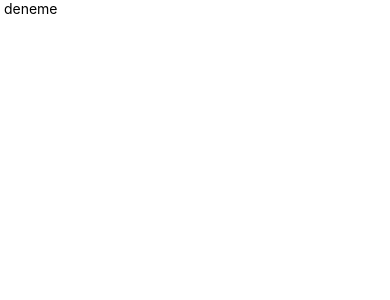
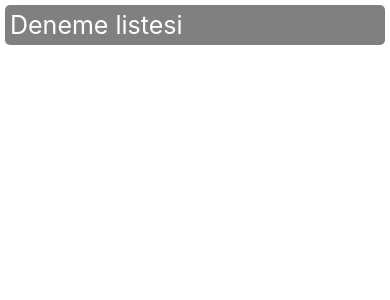
Before and after one commit to aytacbulanik/To_Do_List_RN, a React Native app: screen / in a window 390 px wide. Shown: the top 300 px of the page. Built offline with nearby package versions, Linux system fonts and the light colour scheme.

Commit message:
custom card style added

```diff
--- a/src/App.js
+++ b/src/App.js
@@ -1,11 +1,12 @@
 import React from 'react';
 import {SafeAreaView,View,Text} from 'react-native';
+import RowCard from './components/rowCard';
 
 const todoApp = () => {
   return(
     <SafeAreaView>
       <View>
-        <Text> deneme </Text>
+       <RowCard />
       </View>
     </SafeAreaView>
   )
--- a/src/components/rowCard/RowCard.js
+++ b/src/components/rowCard/RowCard.js
@@ -0,0 +1,13 @@
+import React from 'react';
+import {View,Text} from 'react-native';
+import styles from './RowCard.style';
+
+const rowCard = () => {
+    return (
+        <View style={styles.viewContainer}>
+            <Text style={styles.rowText}>Deneme listesi</Text>
+        </View>
+    );
+};
+
+export default rowCard;
--- a/src/components/rowCard/RowCard.style.js
+++ b/src/components/rowCard/RowCard.style.js
@@ -0,0 +1,17 @@
+import {StyleSheet} from 'react-native';
+
+const style =  StyleSheet.create({
+    viewContainer: {
+        //flex: 1,
+        backgroundColor: 'gray',
+        margin: 5,
+        borderRadius: 5,
+        padding: 5,
+    },
+    rowText: {
+        color: 'white',
+        fontSize: 25,
+    },
+});
+
+export default style;
```
